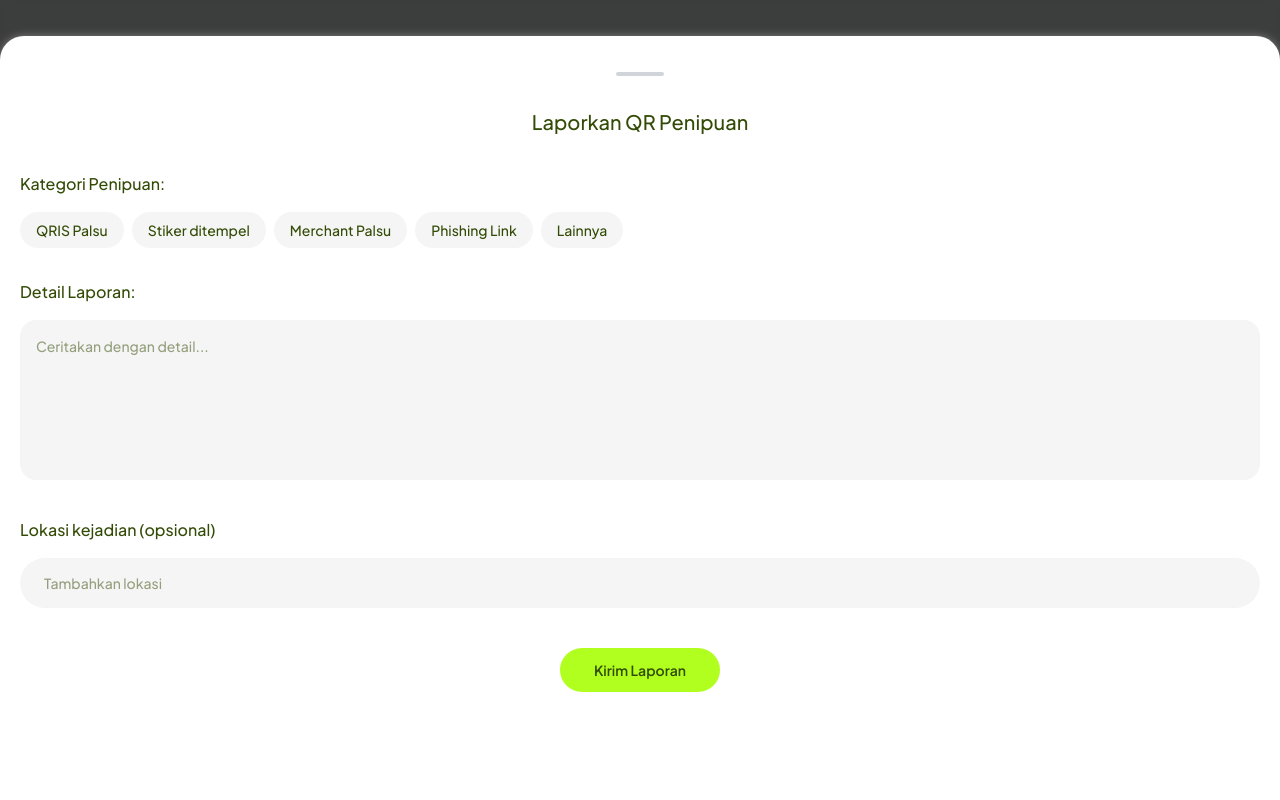
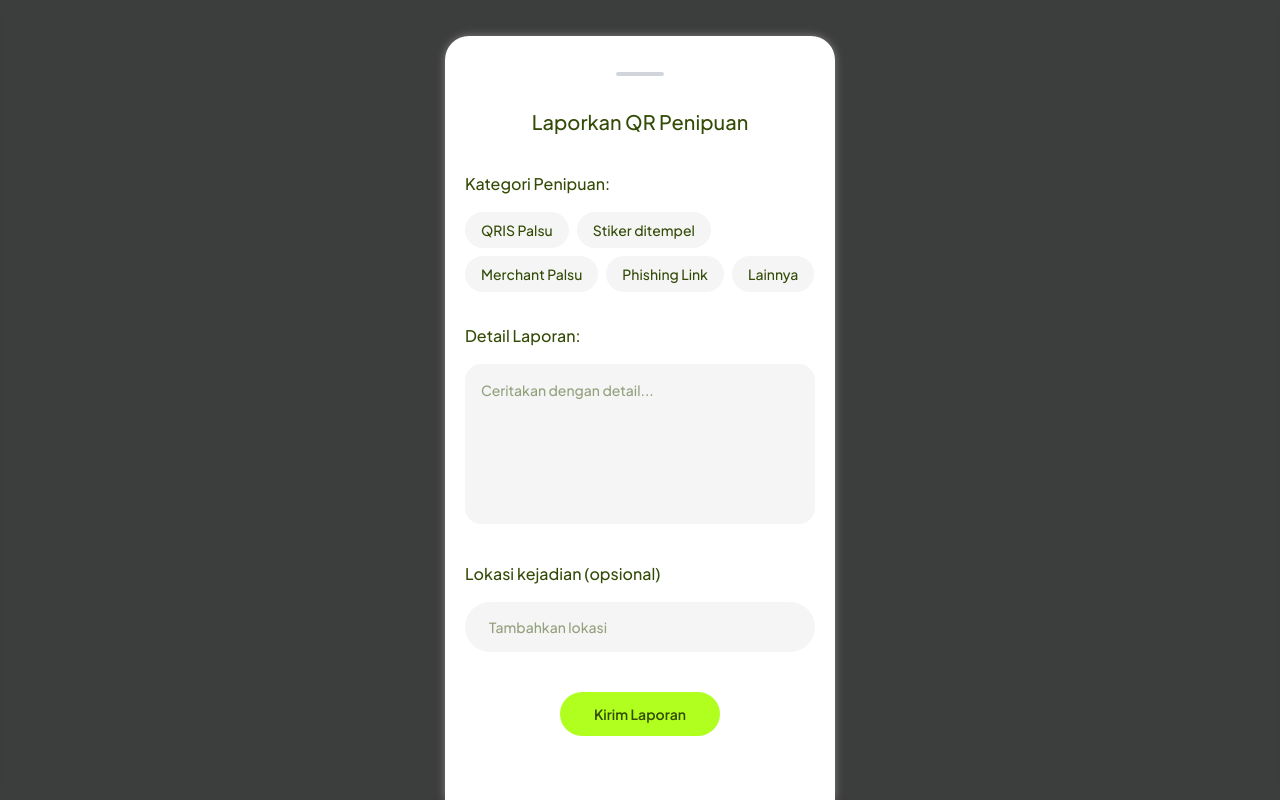
Before and after one commit to syhrlf-e/Realtime-QR-Checker, a Next.js app: page /results-demo in a window 1280 px wide. Both pictures are taken after a click on the button "Laporkan". Built offline with nearby package versions, Linux system fonts and the light colour scheme.

Commit message:
fix slideup ukuran

```diff
--- a/app/components/ReportModal.tsx
+++ b/app/components/ReportModal.tsx
@@ -60,8 +60,8 @@ export default function ReportModal({
         animate={{ y: 0 }}
         exit={{ y: "100%" }}
         transition={{ type: "spring", damping: 30, stiffness: 300 }}
-        className="relative w-full bg-white rounded-t-3xl overflow-hidden"
-        style={{ height: "calc(100vh - 36px)" }}
+        className="relative w-full max-w-[390px] bg-white rounded-t-3xl overflow-hidden"
+        style={{ height: "764px" }}
       >
         <div className="px-5 pt-9 h-full overflow-y-auto">
           {/* Handle bar */}
--- a/app/components/ResultsBottomSheetSafe.tsx
+++ b/app/components/ResultsBottomSheetSafe.tsx
@@ -91,8 +91,8 @@ export default function ResultsBottomSheetSafe({
         animate={{ y: 0 }}
         exit={{ y: "100%" }}
         transition={{ type: "spring", damping: 30, stiffness: 300 }}
-        className="relative w-full bg-white rounded-t-3xl overflow-hidden"
-        style={{ height: "calc(100vh - 36px)" }}
+        className="relative w-full max-w-[390px] bg-white rounded-t-3xl overflow-hidden"
+        style={{ height: "764px" }}
       >
         <div className="px-5 pt-9 h-full overflow-y-auto">
           <div className="flex justify-center mb-8">
--- a/app/components/ResultsBottomSheetWarning.tsx
+++ b/app/components/ResultsBottomSheetWarning.tsx
@@ -98,8 +98,8 @@ export default function ResultsBottomSheetWarning({
         animate={{ y: 0 }}
         exit={{ y: "100%" }}
         transition={{ type: "spring", damping: 30, stiffness: 300 }}
-        className="relative w-full bg-white rounded-t-3xl overflow-hidden"
-        style={{ height: "calc(100vh - 36px)" }}
+        className="relative w-full max-w-[390px] bg-white rounded-t-3xl overflow-hidden"
+        style={{ height: "764px" }}
       >
         <div className="px-5 pt-9 h-full overflow-y-auto">
           {/* Handle bar */}
```
